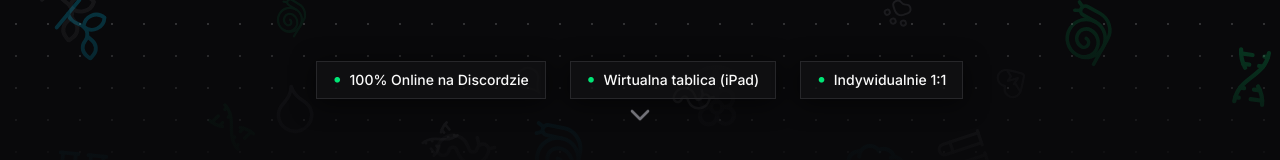
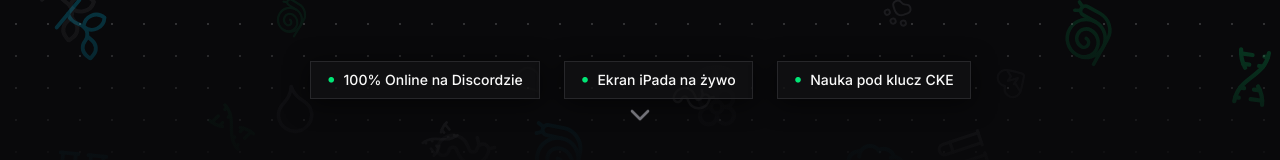
Before and after one commit to taachii/biolearn-landing, a Next.js app: page / in a window 1280 px wide. Shown: the part 632-792 px from the top of the page. Built offline with nearby package versions, Linux system fonts and the light colour scheme.

Commit message:
copy: refine phrasing to clarify iPad screen sharing and remove 1:1 exclusivity

```diff
--- a/components/sections/HeroSection.tsx
+++ b/components/sections/HeroSection.tsx
@@ -114,11 +114,11 @@ export function HeroSection() {
             </div>
             <div className="flex items-center gap-2 glass px-4 py-2 rounded-[var(--radius-full)] border border-[var(--color-border-subtle)] shadow-[var(--shadow-card)]">
               <span className="text-[var(--color-accent)] font-bold text-lg leading-none mt-[-2px]">•</span>
-              <span>Wirtualna tablica (iPad)</span>
+              <span>Ekran iPada na żywo</span>
             </div>
             <div className="flex items-center gap-2 glass px-4 py-2 rounded-[var(--radius-full)] border border-[var(--color-border-subtle)] shadow-[var(--shadow-card)]">
               <span className="text-[var(--color-accent)] font-bold text-lg leading-none mt-[-2px]">•</span>
-              <span>Indywidualnie 1:1</span>
+              <span>Nauka pod klucz CKE</span>
             </div>
           </div>
         </AnimateIn>
--- a/components/sections/OfertaSection.tsx
+++ b/components/sections/OfertaSection.tsx
@@ -8,8 +8,8 @@ interface OfertaSectionProps {
 
 const OFERTA = [
   {
-    title: "Indywidualne lekcje 1:1",
-    description: "Pełne 60 minut w 100% online na Discordzie. Tłumaczę do skutku, używając wirtualnej tablicy (iPad) i metafor, aż zapali się 'żarówka'.",
+    title: "Interaktywne lekcje online",
+    description: "Pełne 60 minut zajęć na Discordzie. Tłumaczę do skutku, udostępniając mój ekran z iPada i rysując schematy na żywo, aż zapali się 'żarówka'.",
     icon: MonitorPlay,
     cols: "lg:col-span-2"
   },
```
